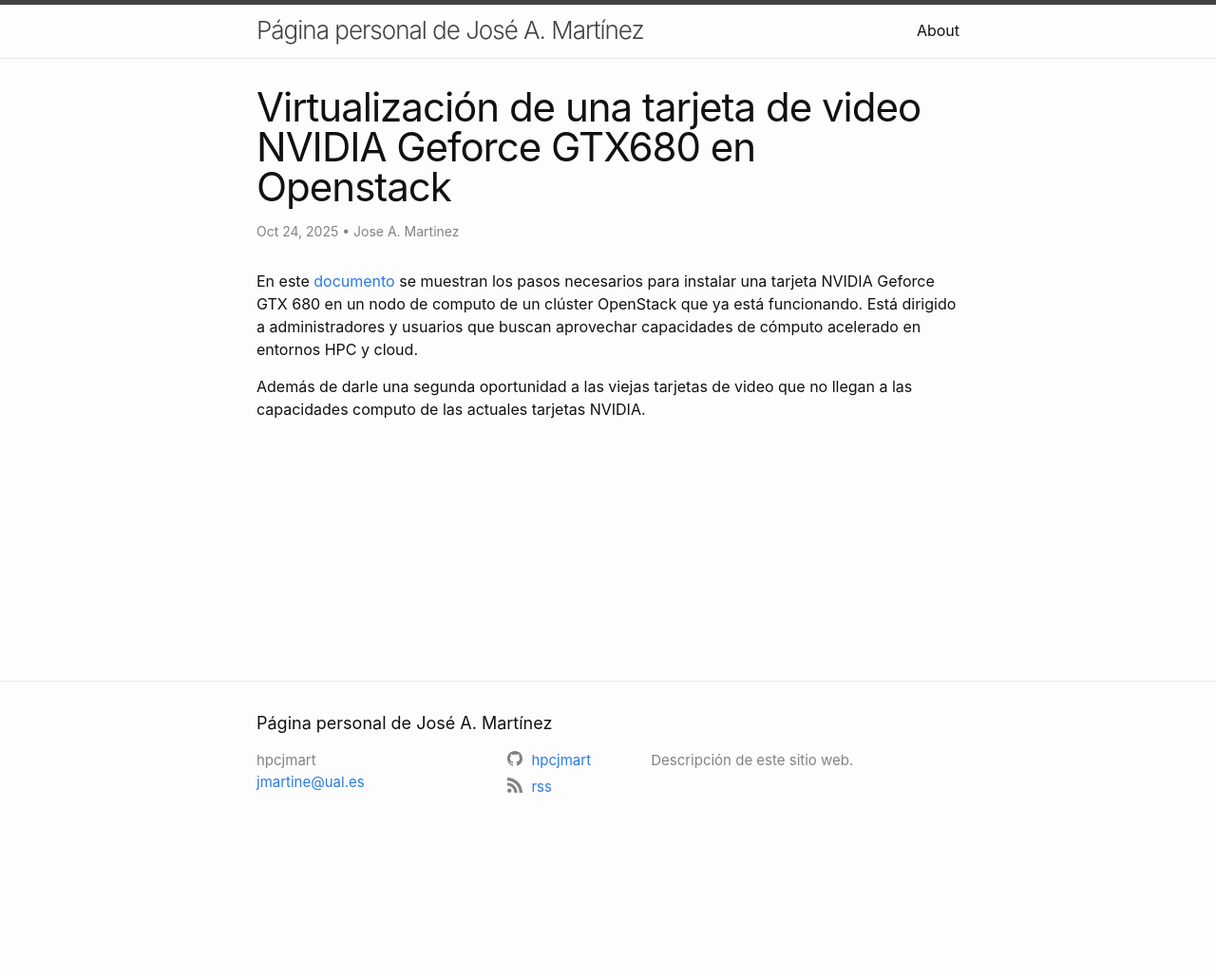
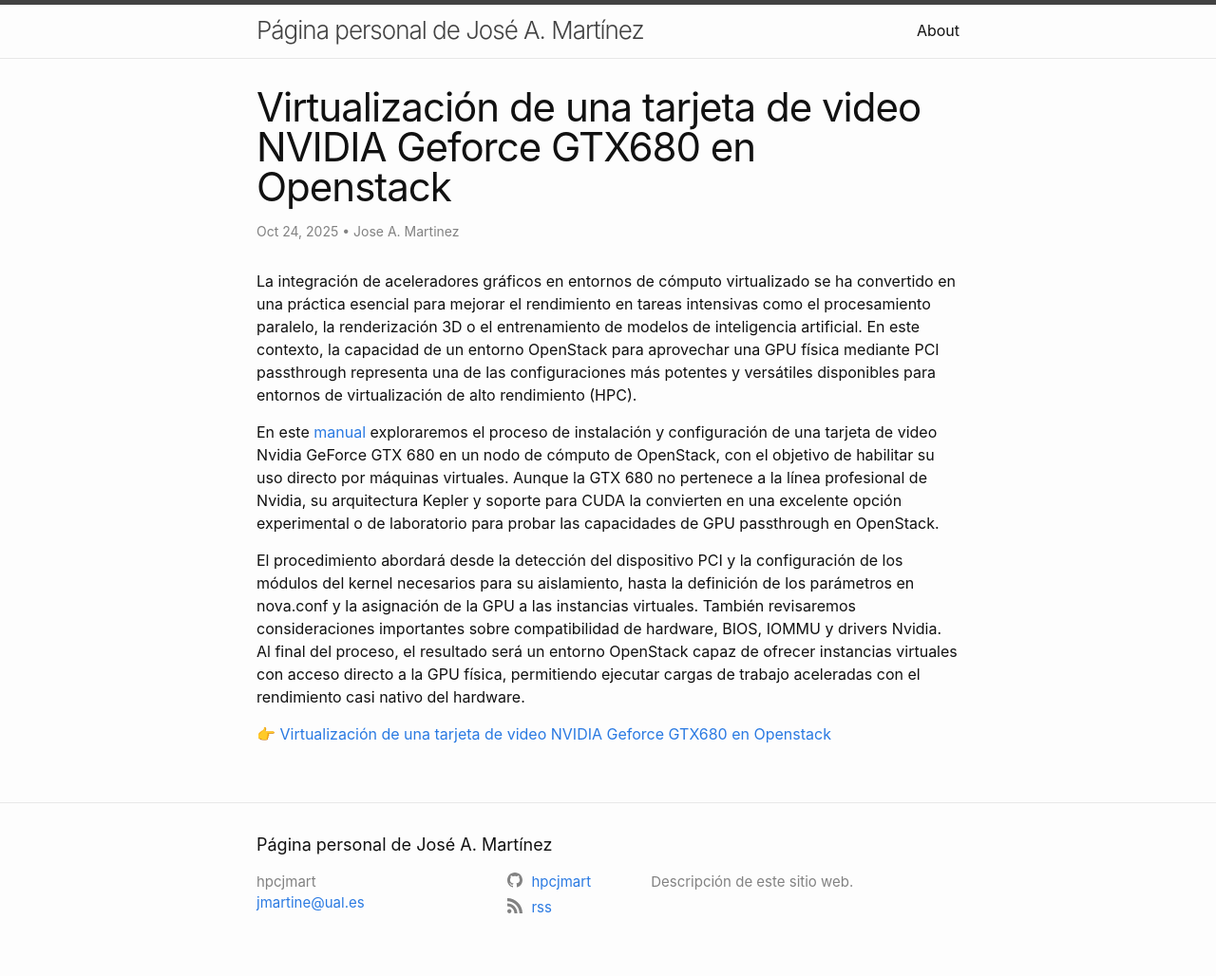
Before and after one commit to hpcjmart/hpcjmart.github.io, a Jekyll site: the page built from _posts/2025-10-24-Instalacion-de-una-Geforce-GTX680-en-Openstack.md, in a window 1280 px wide. Shown: the whole page at 95% size. Built offline with Jekyll 4.4.1, drawn with Linux system fonts in a browser that asks for light colours; before the commit the page ends 900 px from its top, so only the background shows below that.

Commit message:
Modificado contenido de los posts

```diff
--- a/_posts/2025-10-24-Instalacion-de-una-Geforce-GTX680-en-Openstack.md
+++ b/_posts/2025-10-24-Instalacion-de-una-Geforce-GTX680-en-Openstack.md
@@ -5,8 +5,12 @@
 author: "Jose A. Martinez"
 ---
 
-En este [documento][Enlace] se muestran los pasos necesarios para instalar una tarjeta NVIDIA Geforce GTX 680 en un nodo de computo de un clúster OpenStack que ya está funcionando. Está dirigido a administradores y usuarios que buscan aprovechar capacidades de cómputo acelerado en entornos HPC y cloud.
+La integración de aceleradores gráficos en entornos de cómputo virtualizado se ha convertido en una práctica esencial para mejorar el rendimiento en tareas intensivas como el procesamiento paralelo, la renderización 3D o el entrenamiento de modelos de inteligencia artificial. En este contexto, la capacidad de un entorno OpenStack para aprovechar una GPU física mediante PCI passthrough representa una de las configuraciones más potentes y versátiles disponibles para entornos de virtualización de alto rendimiento (HPC).
 
-Además de darle una segunda oportunidad a las viejas tarjetas de video que no llegan a las capacidades computo de las actuales tarjetas NVIDIA.
+En este [manual][Enlace] exploraremos el proceso de instalación y configuración de una tarjeta de video Nvidia GeForce GTX 680 en un nodo de cómputo de OpenStack, con el objetivo de habilitar su uso directo por máquinas virtuales. Aunque la GTX 680 no pertenece a la línea profesional de Nvidia, su arquitectura Kepler y soporte para CUDA la convierten en una excelente opción experimental o de laboratorio para probar las capacidades de GPU passthrough en OpenStack.
+
+El procedimiento abordará desde la detección del dispositivo PCI y la configuración de los módulos del kernel necesarios para su aislamiento, hasta la definición de los parámetros en nova.conf y la asignación de la GPU a las instancias virtuales. También revisaremos consideraciones importantes sobre compatibilidad de hardware, BIOS, IOMMU y drivers Nvidia. Al final del proceso, el resultado será un entorno OpenStack capaz de ofrecer instancias virtuales con acceso directo a la GPU física, permitiendo ejecutar cargas de trabajo aceleradas con el rendimiento casi nativo del hardware.
+
+👉 [Virtualización de una tarjeta de video NVIDIA Geforce GTX680 en Openstack][Enlace]
 
 [Enlace]: http://hpcjmart.github.io/gtx680
```
Also changed, not shown: _posts/2025-10-15-OpenStackAllInOne-Dell-PowerEdgeR630.md (+1 -5 lines).
